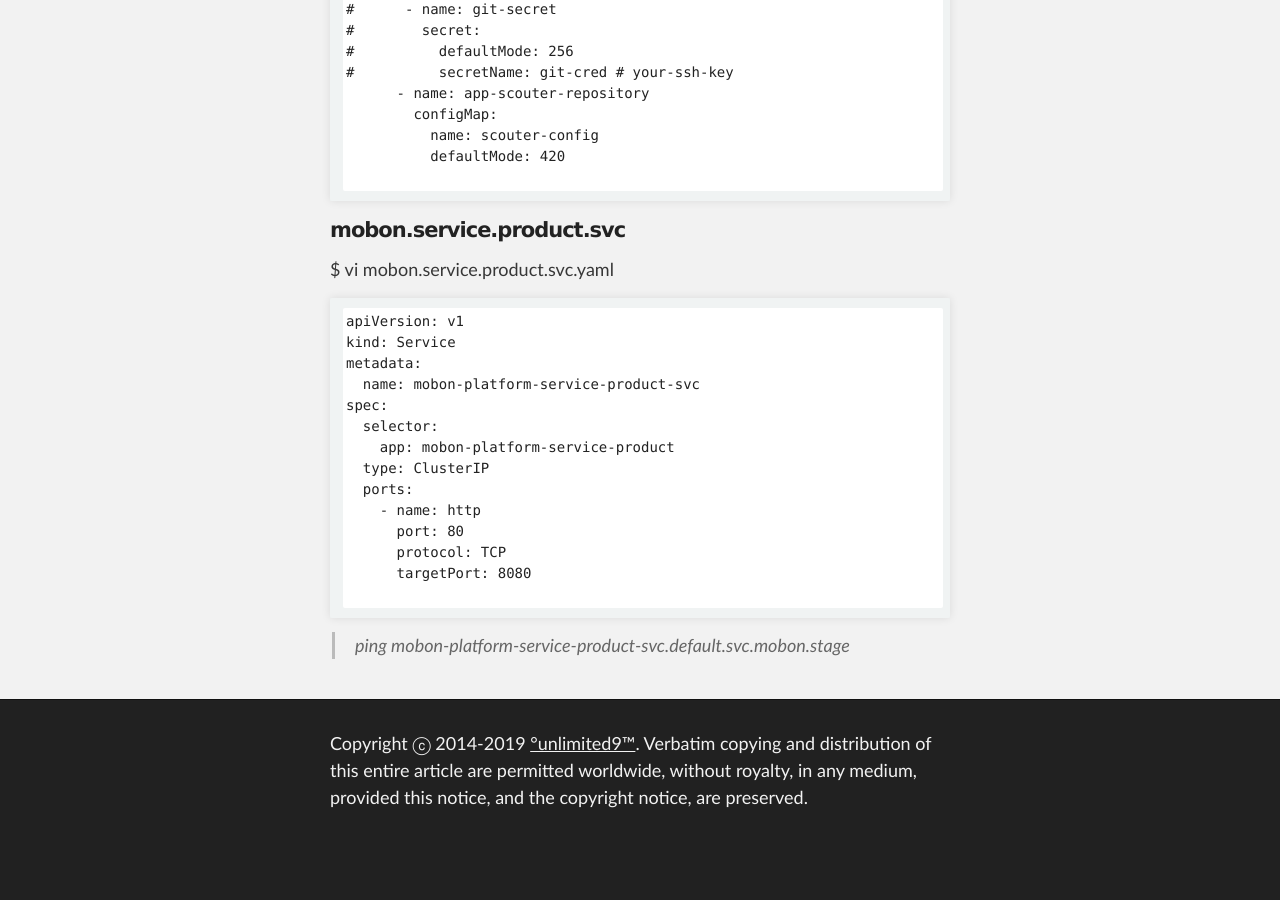
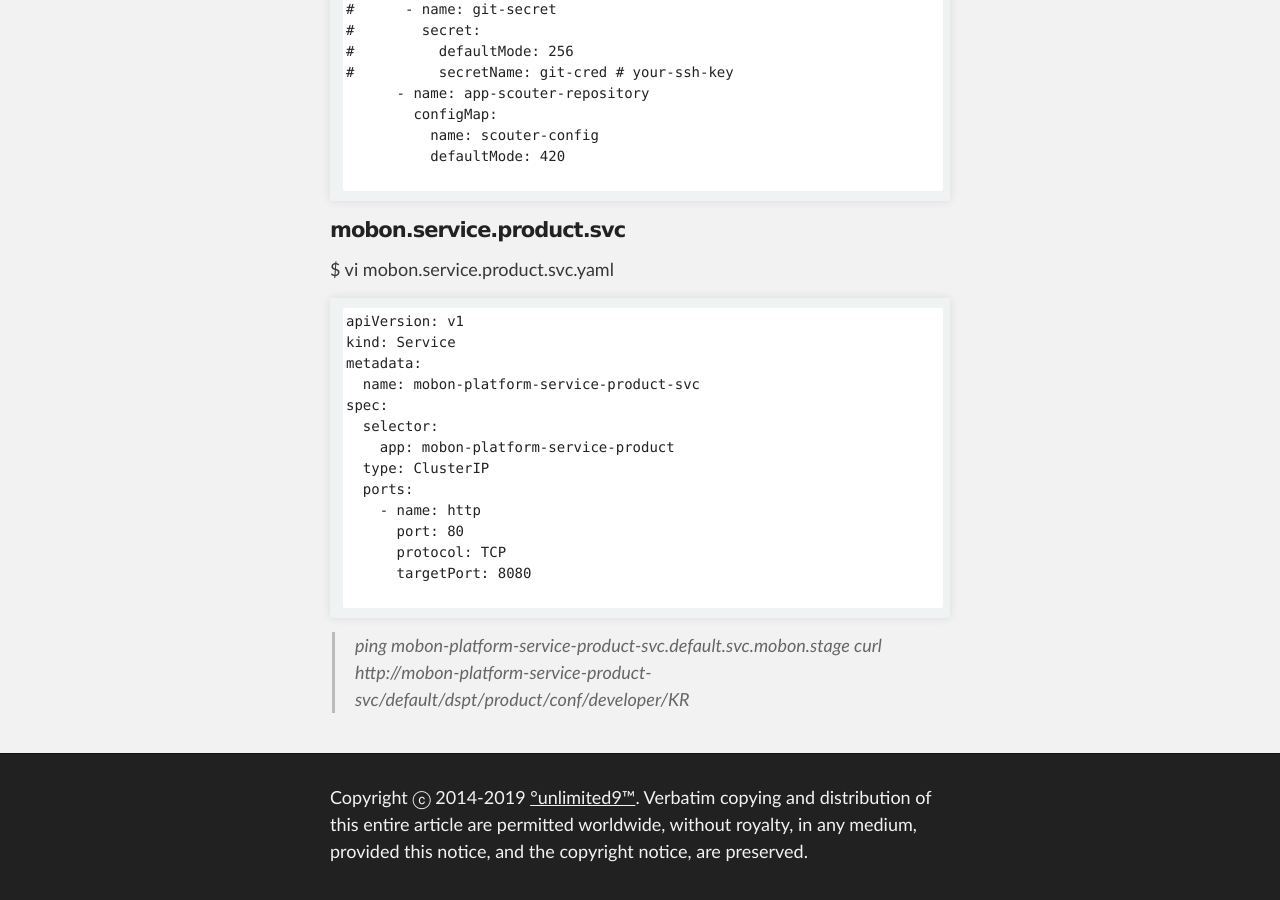
Before and after one commit to unlimited9/unlimited9.github.com, a Jekyll site: the page built from reference.notes/TA/cloud/kubernetes/sample.yaml.list.md, in a window 1280 px wide and 900 px high, scrolled down 13641 px. Built offline with Jekyll 4.4.1, drawn with Linux system fonts in a browser that asks for light colours; our own code applies the rules of GitHub Pages for plain Markdown files; before the commit the page ends 14487 px from its top, so only the background shows below that.

Commit message:
Update sample.yaml.list.md

````diff
--- a/reference.notes/TA/cloud/kubernetes/sample.yaml.list.md
+++ b/reference.notes/TA/cloud/kubernetes/sample.yaml.list.md
@@ -607,3 +607,4 @@ spec:
 ```
 
 > ping mobon-platform-service-product-svc.default.svc.mobon.stage
+> curl http://mobon-platform-service-product-svc/default/dspt/product/conf/developer/KR
````
